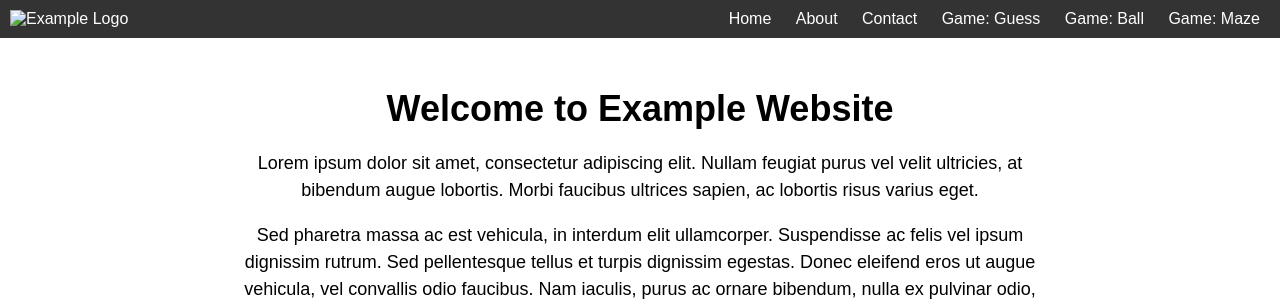
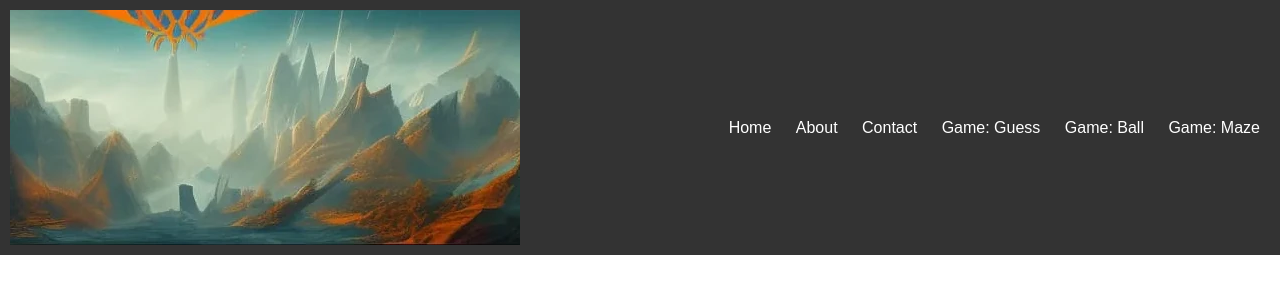
Before and after one commit to BjurhagerAI/bjurhagerai.github.io, a plain HTML site: page index.html in a window 1280 px wide. Shown: the top 301 px of the page. Drawn offline with Linux system fonts and the light colour scheme.

Commit message:
Update index.html

```diff
--- a/index.html
+++ b/index.html
@@ -11,7 +11,7 @@
 	<header>
 		<!-- include a logo and navigation menu -->
 		<div class="logo">
-			<img src="logo.png" alt="Example Logo">
+			<img src="assets/images/Banner-one.webp" alt="Example Logo">
 		</div>
 		<nav>
 			<ul>
```
